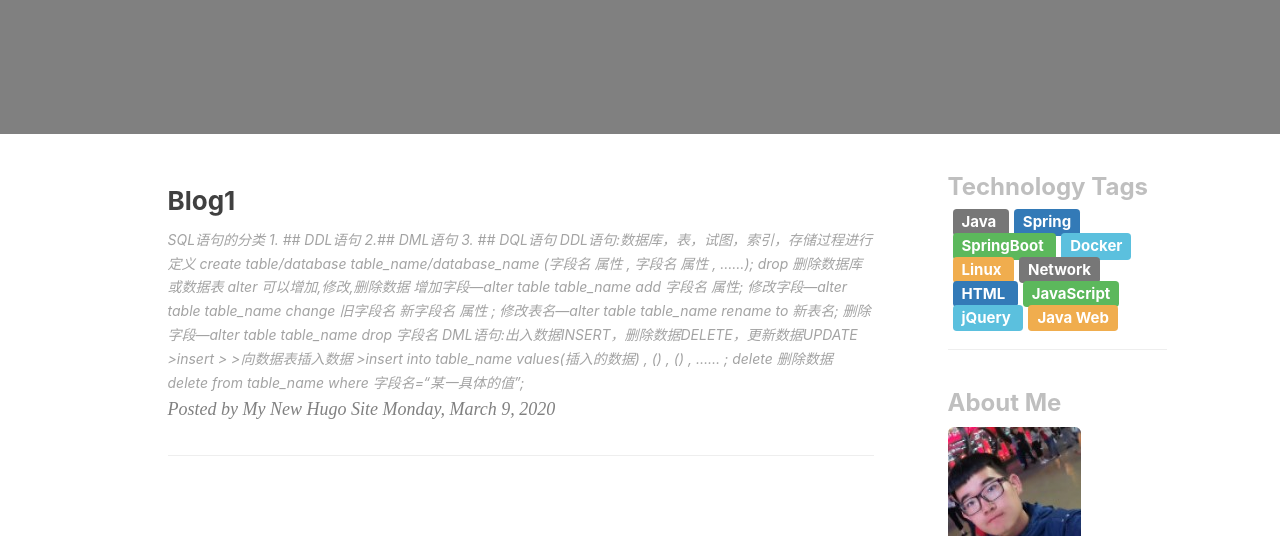
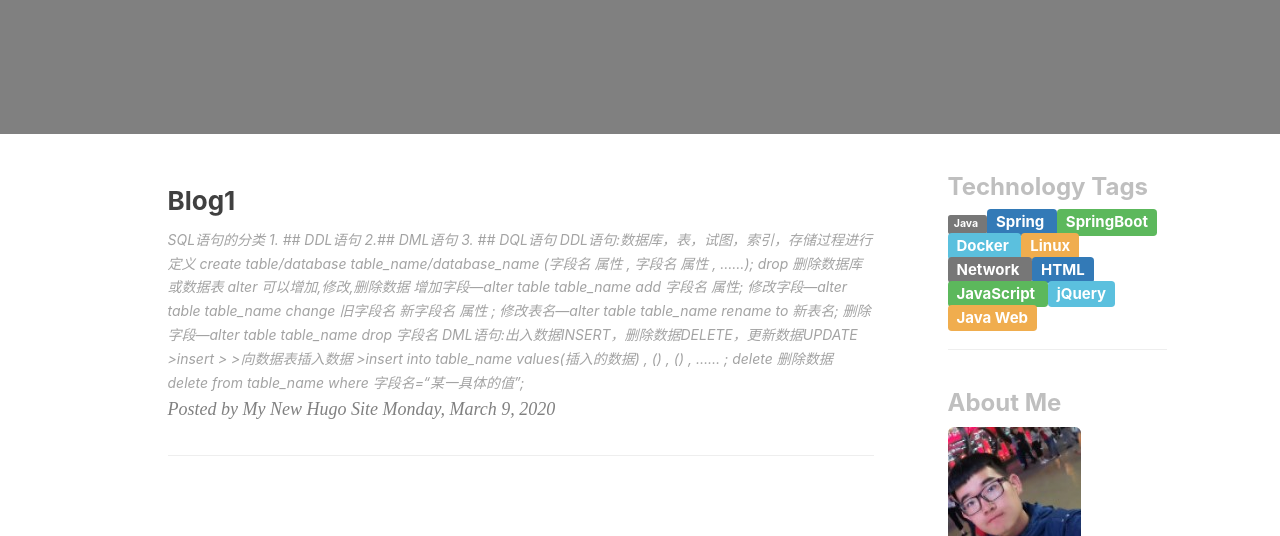
Before and after one commit to Relyonyou/Relyonyou.github.io, a plain HTML site: page index.html in a window 1280 px wide. Shown: the part 264-800 px from the top of the page. Drawn offline with nearby package versions, Linux system fonts and the light colour scheme.

Commit message:
MyBlog10

```diff
--- a/index.html
+++ b/index.html
@@ -218,34 +218,34 @@
 				<h3 class="post-title">
 					Technology Tags
 				</h3>
-				<span class="label label-default" style="font-size: 15px;margin-top: 10px;margin-left: 5px;">
+				<span class="label label-default" style="font-size: ">
 					Java
 				</span>
-				<span class="label label-primary" style="font-size: 15px;margin-top: 10px;margin-left: 5px;">
+				<span class="label label-primary" style="font-size: 15px;">
 					Spring
 				</span>
-				<span class="label label-success" style="font-size: 15px;margin-top: 10px;margin-left: 5px;">
+				<span class="label label-success" style="font-size: 15px;">
 					SpringBoot
 				</span>
-				<span class="label label-info" style="font-size: 15px;margin-top: 10px;margin-left: 5px;">
+				<span class="label label-info" style="font-size: 15px;">
 					Docker
 				</span>
-				<span class="label label-warning" style="font-size: 15px;margin-top: 10px;margin-left: 5px;">
+				<span class="label label-warning" style="font-size: 15px;">
 					Linux
 				</span>
-				<span class="label label-default" style="font-size: 15px;margin-top: 10px;margin-left: 5px;">
+				<span class="label label-default" style="font-size: 15px;">
 					Network
 				</span>
-				<span class="label label-primary" style="font-size: 15px;margin-top: 10px;margin-left: 5px;">
+				<span class="label label-primary" style="font-size: 15px;">
 					HTML
 				</span>
-				<span class="label label-success" style="font-size: 15px;margin-top: 10px;margin-left: 5px;">
+				<span class="label label-success" style="font-size: 15px;">
 					JavaScript
 				</span>
-				<span class="label label-info" style="font-size: 15px;margin-top: 10px;margin-left: 5px;">
+				<span class="label label-info" style="font-size: 15px;">
 					jQuery
 				</span>
-				<span class="label label-warning" style="font-size: 15px;margin-top: 10px; margin-left: 5px;">
+				<span class="label label-warning" style="font-size: 15px;">
 					Java Web
 				</span>
 				<hr>
```
Also changed, not shown: 1 other file.
